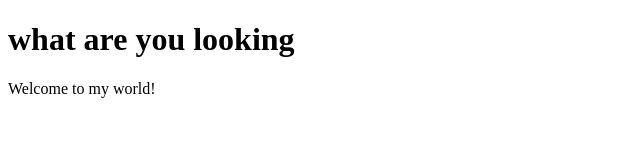
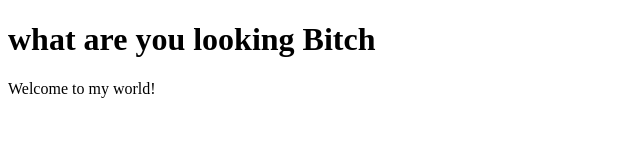
Before and after one commit to Fano-Hashmi/Practise, a website: page index.html in a window 1280 px wide. Shown: the whole page, without its empty margins (0-640 px from the left). Drawn offline with Linux system fonts and the light colour scheme.

Commit message:
Update index.html

```diff
--- a/index.html
+++ b/index.html
@@ -1,7 +1,7 @@
 <!DOCTYPE html>
 <html>
 <body>
-<h1>what are you looking</h1>
+<h1>what are you looking Bitch</h1>
 <p>Welcome to my world!</p>
 </body>
 </html>
```
